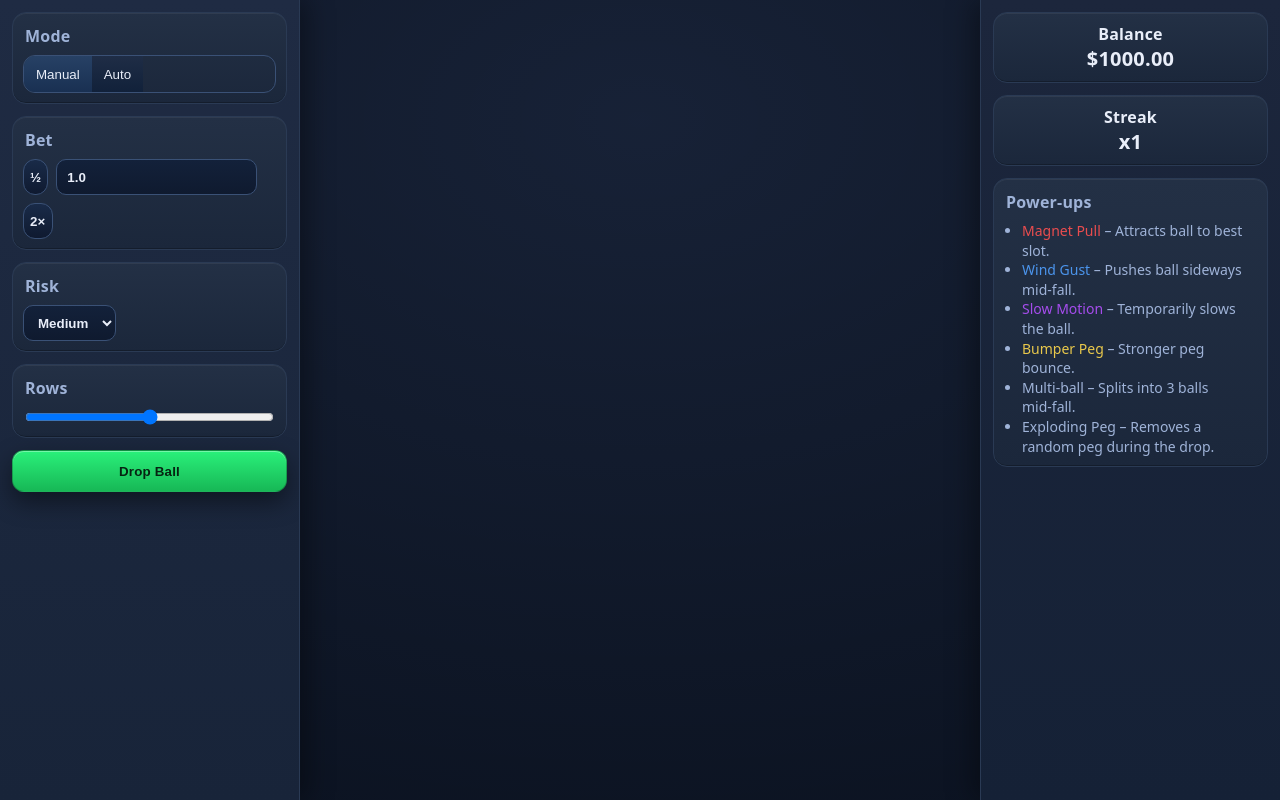
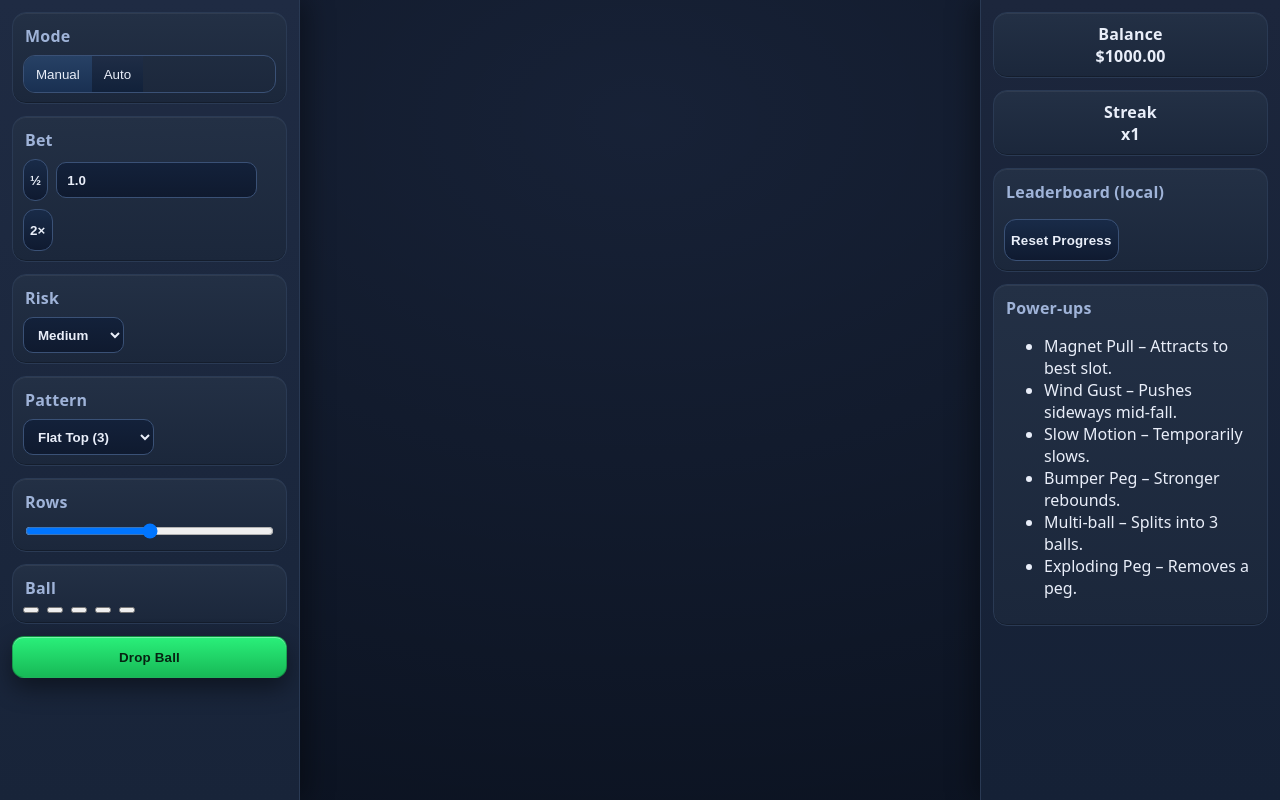
Before and after one commit to camskel10-pixel/fakeplinko, a plain HTML site: page index.html in a window 1280 px wide. Drawn offline with Linux system fonts and the light colour scheme; files that its build step writes are made by us from their sources.

Commit message:
Update index.html

```diff
--- a/index.html
+++ b/index.html
@@ -2,9 +2,10 @@
 <html lang="en">
 <head>
   <meta charset="UTF-8" />
-  <meta name="viewport" content="width=device-width, initial-scale=1, maximum-scale=1, user-scalable=no" />
+  <meta name="viewport"
+        content="width=device-width, initial-scale=1, maximum-scale=1, user-scalable=no" />
   <title>Plinko — Responsive Vertical Fit (PC + Mobile)</title>
-  <link rel="stylesheet" href="styles.css">
+  <link rel="stylesheet" href="css/styles.css" />
 </head>
 <body>
   <!-- Left controls (selectors on the side) -->
@@ -16,48 +17,87 @@
         <button id="autoBtn" role="tab" aria-selected="false">Auto</button>
       </div>
     </div>
+
     <div class="card">
       <div class="title">Bet</div>
       <div class="row">
-        <button id="betHalf" class="btn dark" style="height:36px">½</button>
+        <button id="betHalf" class="btn dark sm">½</button>
         <input id="bet" type="number" min="0.1" step="0.1" value="1.0" inputmode="decimal"/>
-        <button id="betDouble" class="btn dark" style="height:36px">2×</button>
+        <button id="betDouble" class="btn dark sm">2×</button>
       </div>
     </div>
+
     <div class="card">
       <div class="title">Risk</div>
-      <select id="risk">
+      <select id="risk" class="select3d">
+        <option value="verylow">Very Low</option>
         <option value="low">Low</option>
         <option value="medium" selected>Medium</option>
         <option value="high">High</option>
+        <option value="extreme">Extreme</option>
       </select>
     </div>
+
     <div class="card">
-      <div class="title">Rows <span id="rowsLabel" style="float:right;color:#cfe0ff"></span></div>
+      <div class="title">Pattern</div>
+      <select id="pattern" class="select3d">
+        <option value="flat3" selected>Flat Top (3)</option>
+        <option value="point">Pointed Apex</option>
+        <option value="leanL">Left Bias</option>
+        <option value="leanR">Right Bias</option>
+        <option value="sparse">Sparse Chaos</option>
+      </select>
+    </div>
+
+    <div class="card">
+      <div class="title">Rows <span id="rowsLabel" class="subtle"></span></div>
       <div class="row"><input id="rows" type="range" min="8" max="16" value="12"/></div>
     </div>
+
+    <div class="card">
+      <div class="title">Ball</div>
+      <div id="ballColors" class="row">
+        <button class="chip" data-color="#8cb6ff" aria-label="Blue"></button>
+        <button class="chip" data-color="#ff8aa5" aria-label="Pink"></button>
+        <button class="chip" data-color="#7ef7a4" aria-label="Green"></button>
+        <button class="chip" data-color="#ffd95a" aria-label="Yellow"></button>
+        <button class="chip" data-color="#c68cff" aria-label="Purple"></button>
+      </div>
+    </div>
+
     <button id="dropBtn" class="btn green">Drop Ball</button>
   </aside>
 
-  <!-- Right info (stats + power-ups legend) -->
-  <aside id="right" class="side" aria-label="Stats and Power-ups">
-    <div class="card stat">Balance<br><span id="balance" style="font-size:20px">$1000.00</span></div>
-    <div class="card stat">Streak<br><span id="streak" style="font-size:20px">x1</span></div>
+  <!-- Right info (stats + leaderboard + power-ups legend) -->
+  <aside id="right" class="side" aria-label="Stats and Leaderboard">
+    <div class="card stat">
+      Balance<br><span id="balance" class="big">$1000.00</span>
+    </div>
+    <div class="card stat">
+      Streak<br><span id="streak" class="big">x1</span>
+    </div>
+
+    <div class="card" id="leaderboard">
+      <div class="title">Leaderboard (local)</div>
+      <ol id="lbList" class="lb"></ol>
+      <button id="resetBtn" class="btn dark xs" title="Clear progress & leaderboard">Reset Progress</button>
+    </div>
+
     <div class="card">
       <div class="title">Power-ups</div>
-      <ul style="margin:0;padding-left:18px;line-height:1.4;font-size:14px;color:var(--muted)">
-        <li><span style="color:rgba(255,80,80,0.9)">Magnet Pull</span> – Attracts ball to best slot.</li>
-        <li><span style="color:rgba(80,160,255,0.9)">Wind Gust</span> – Pushes ball sideways mid‑fall.</li>
-        <li><span style="color:rgba(180,80,255,0.9)">Slow Motion</span> – Temporarily slows the ball.</li>
-        <li><span style="color:rgba(255,217,77,0.9)">Bumper Peg</span> – Stronger peg bounce.</li>
-        <li>Multi‑ball – Splits into 3 balls mid‑fall.</li>
-        <li>Exploding Peg – Removes a random peg during the drop.</li>
+      <ul class="legend">
+        <li><span class="dot red"></span> Magnet Pull – Attracts to best slot.</li>
+        <li><span class="dot blue"></span> Wind Gust – Pushes sideways mid-fall.</li>
+        <li><span class="dot purple"></span> Slow Motion – Temporarily slows.</li>
+        <li><span class="dot gold"></span> Bumper Peg – Stronger rebounds.</li>
+        <li><span class="dot pale"></span> Multi-ball – Splits into 3 balls.</li>
+        <li><span class="dot white"></span> Exploding Peg – Removes a peg.</li>
       </ul>
     </div>
   </aside>
 
   <canvas id="stage" aria-label="Plinko board (tap near the top to drop)"></canvas>
 
-  <script src="game.js"></script>
+  <script src="js/game.js"></script>
 </body>
 </html>
```
